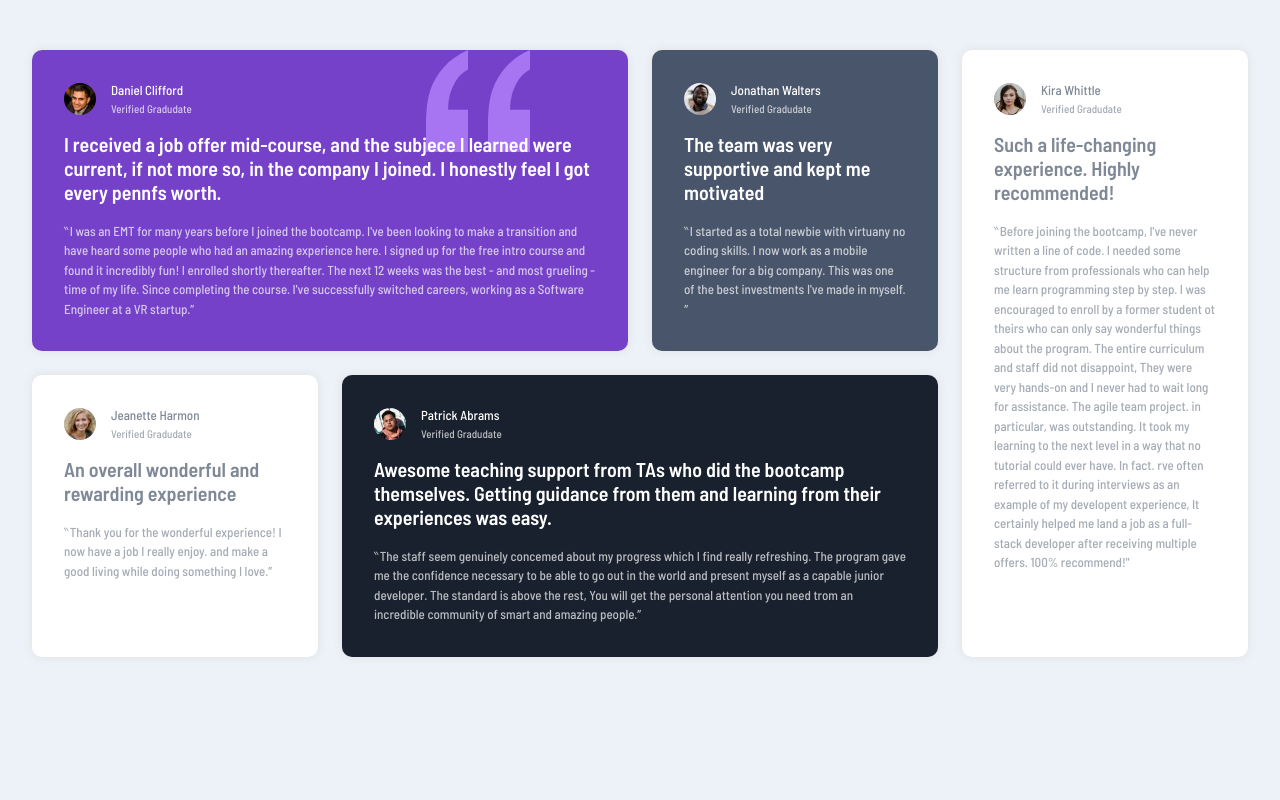
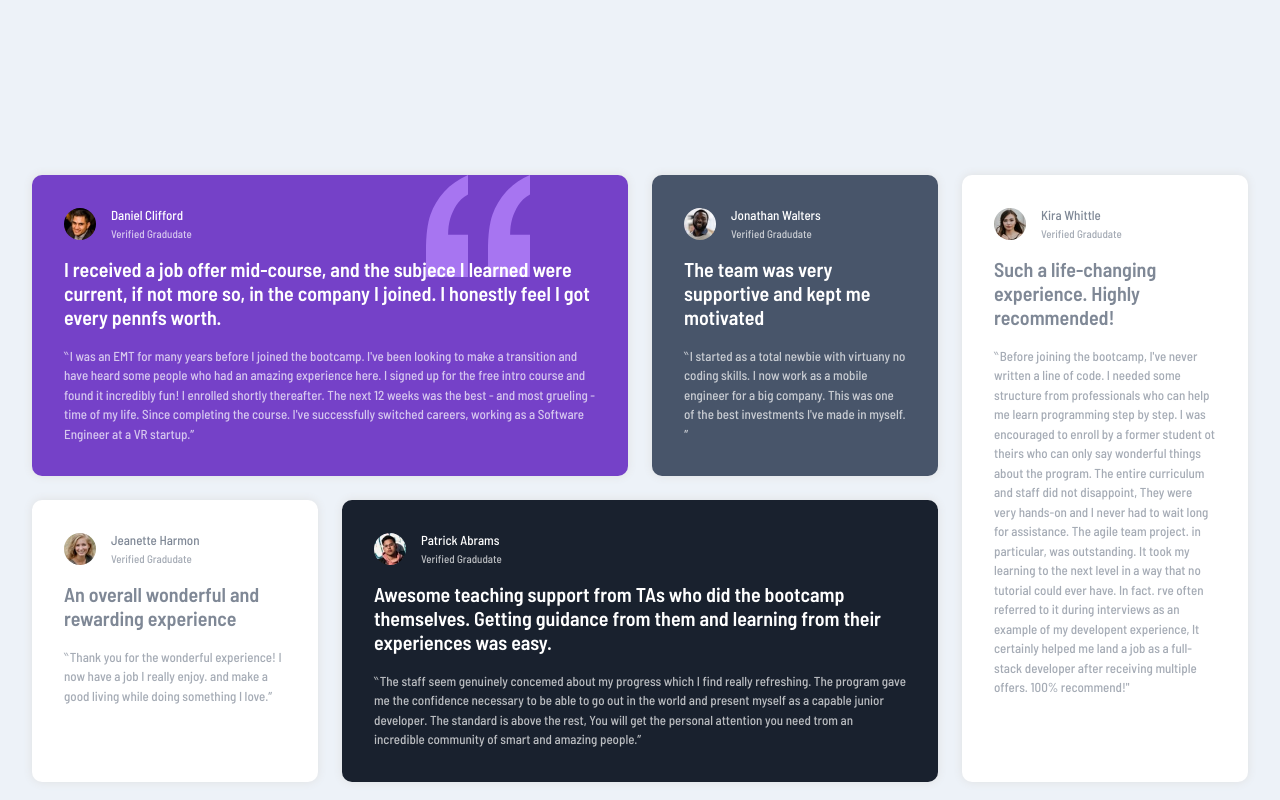
Before and after one commit to devllopeadam/Testiomonials-grid-section-main-Challenge, a plain HTML site: page index.html in a window 1280 px wide. Drawn offline with Linux system fonts and the light colour scheme.

Commit message:
modification

```diff
--- a/css/main.css
+++ b/css/main.css
@@ -16,8 +16,10 @@ body {
   min-height: 100vh;
   display: flex;
   justify-content: center;
+  align-items: center;
   width: 100%;
 }
+
 @media (max-width: 992px) {
   body {
     margin-bottom: 50px;
@@ -46,23 +48,27 @@ blockquote {
   margin-top: 50px;
   gap: 1.5rem;
 }
+
 @media (min-width: 992px) {
   .testimonials {
     max-height: 500px;
   }
 }
+
 @media (max-width: 575px) {
   .testimonials {
     grid-template-columns: 1fr;
     grid-template-areas: "card1" "card2" "card3" "card4" "card5";
   }
 }
+
 @media (min-width: 576px) and (max-width: 992px) {
   .testimonials {
     grid-template-columns: repeat(2, minmax(250px, auto));
     grid-template-areas: "card1 card4" "card2 card3" "card5 card5";
   }
 }
+
 .testimonials__box {
   background-color: red;
   border-radius: 10px;
@@ -70,44 +76,54 @@ blockquote {
   color: #7f8896;
   box-shadow: 0 0 10px 0px #dfe0e1;
 }
+
 .testimonials__box:not(:nth-child(5), :nth-child(3)) {
   color: white;
 }
+
 .testimonials__box__title {
   display: flex;
   align-items: center;
 }
+
 .testimonials__box__title__image {
   width: 32px;
   height: 32px;
   border-radius: 50%;
   overflow: hidden;
 }
+
 .testimonials__box__title__image img {
   width: 100%;
   max-width: 100%;
 }
+
 .testimonials__box__title__info {
   flex: 1;
   margin-left: 15px;
 }
+
 .testimonials__box__title__info p:first-child {
   font-size: 13px;
   margin-bottom: 4px;
 }
+
 .testimonials__box__title__info p:last-child {
   font-size: 11px;
   opacity: 0.7;
 }
+
 .testimonials__box__body__description {
   font-size: 1.25rem;
   margin-bottom: 18px;
 }
+
 .testimonials__box__body__quote {
   opacity: 0.7;
   font-size: 0.813rem;
   line-height: 1.5;
 }
+
 .testimonials__box:first-child {
   grid-area: card1;
   background-color: hsl(263, 55%, 52%);
@@ -115,19 +131,25 @@ blockquote {
   background-repeat: no-repeat;
   background-position: 80% 0%;
 }
+
 .testimonials__box:nth-child(2) {
   grid-area: card2;
   background-color: hsl(217, 19%, 35%);
 }
+
 .testimonials__box:nth-child(3) {
   grid-area: card3;
   background-color: hsl(0, 0%, 100%);
 }
+
 .testimonials__box:nth-child(4) {
   grid-area: card4;
   background-color: hsl(219, 29%, 14%);
 }
+
 .testimonials__box:nth-child(5) {
   grid-area: card5;
   background-color: hsl(0, 0%, 100%);
-}/*# sourceMappingURL=main.css.map */
+}
+
+/*# sourceMappingURL=main.css.map */
```
